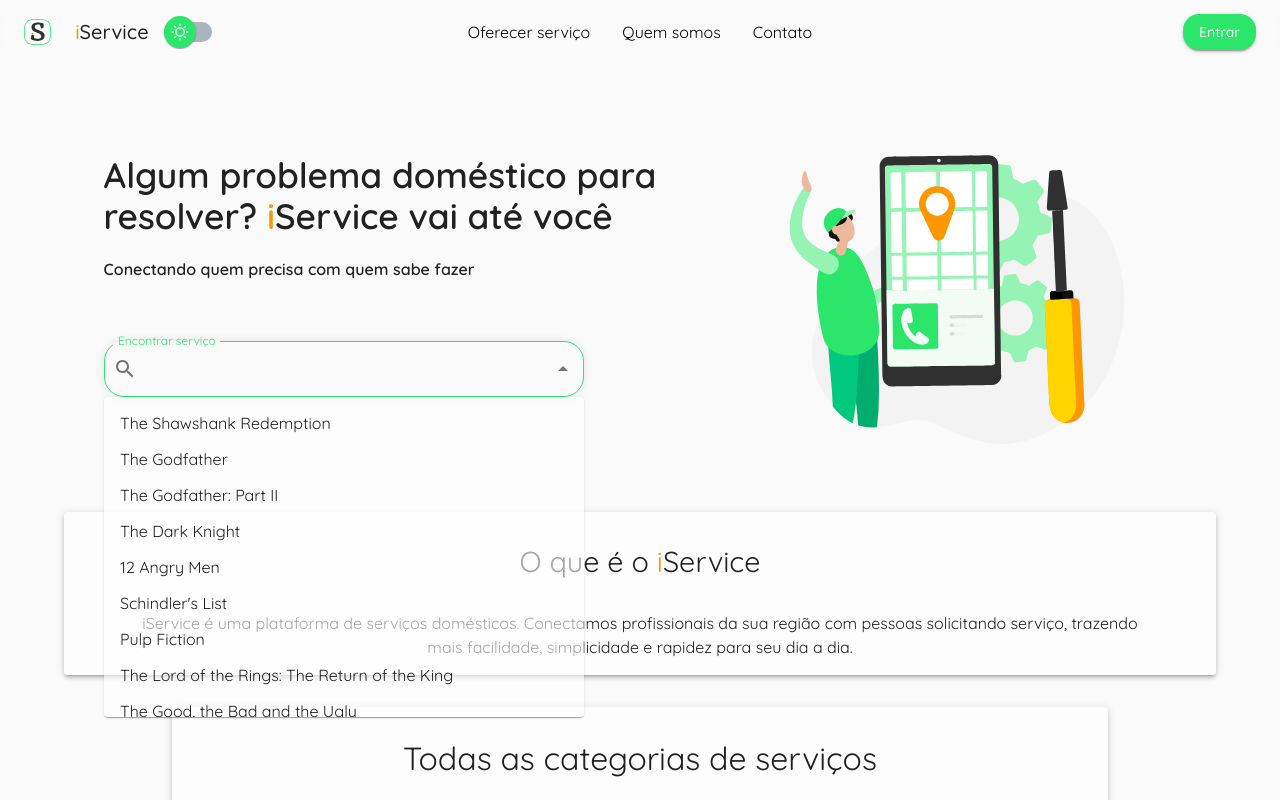
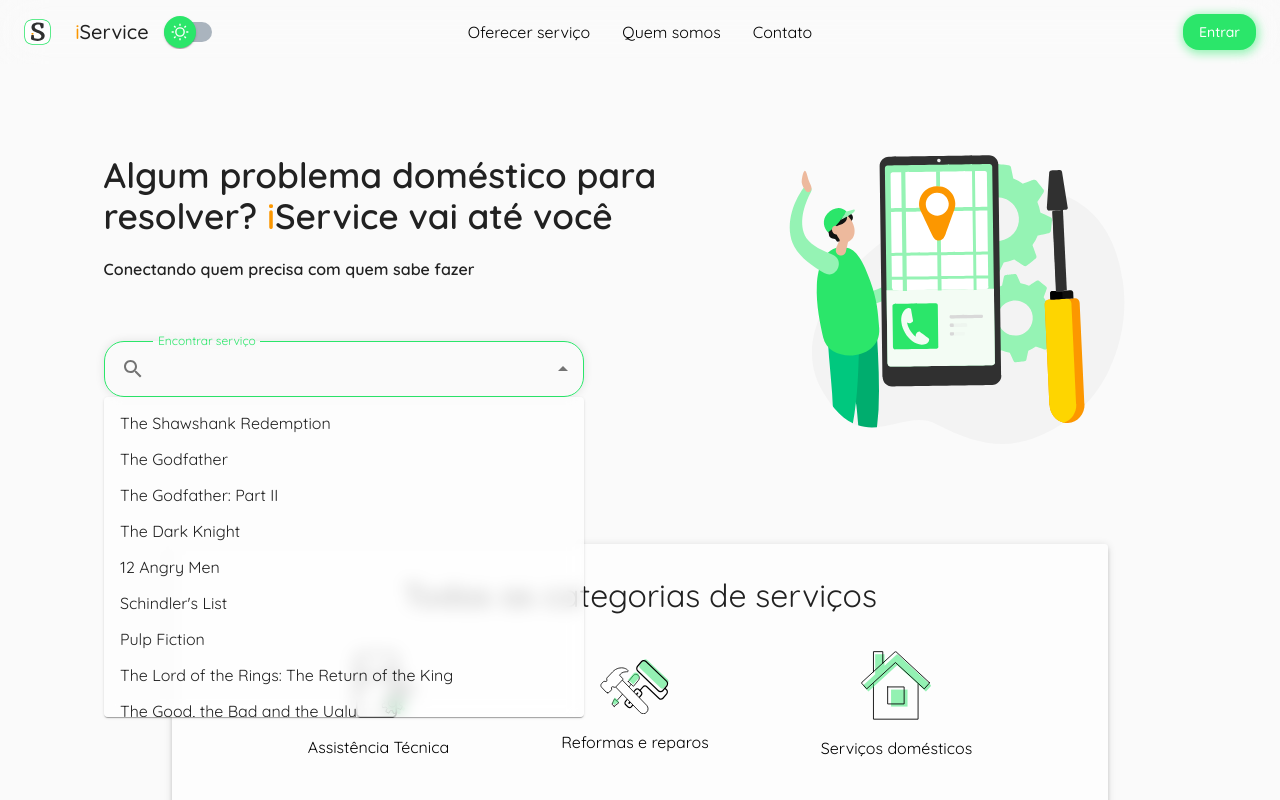
Before and after one commit to igorlamoia/iservice, a React (Vite) app: page / in a window 1280 px wide. Both pictures are taken after a click on the button 562 px from the left and 368 px from the top of the page. Shown: the top 800 px of the page. Built offline with nearby package versions, Linux system fonts and the light colour scheme.

Commit message:
separdando drawer, ajustando botoes e inputsearch

```diff
--- a/package.json
+++ b/package.json
@@ -4,7 +4,7 @@
   "version": "0.0.0",
   "type": "module",
   "scripts": {
-    "dev": "vite",
+    "dev": "vite --host",
     "build": "vite build",
     "preview": "vite preview",
     "lint": "eslint ./",
--- /dev/null
+++ b/src/components/app-bar/drawer.jsx
@@ -0,0 +1,94 @@
+import {
+  Box,
+  Divider,
+  Drawer,
+  List,
+  ListItem,
+  ListItemButton,
+  ListItemText,
+  Typography,
+} from '@mui/material';
+
+const drawerWidth = 240;
+
+export function LeftDrawer({
+  navItems,
+  handleDrawerToggle,
+  mobileOpen,
+  ...props
+}) {
+  const { window } = props;
+  const container =
+    window !== undefined ? () => window().document.body : undefined;
+
+  return (
+    <Box component="nav">
+      <Drawer
+        container={container}
+        variant="temporary"
+        color="primary"
+        open={mobileOpen}
+        onClose={handleDrawerToggle}
+        ModalProps={{
+          keepMounted: true, // Better open performance on mobile.
+        }}
+        sx={{
+          display: { xs: 'block', sm: 'none' },
+          backdropFilter: 'blur(5px)',
+          '& .MuiDrawer-paper': {
+            boxSizing: 'border-box',
+            width: drawerWidth,
+          },
+        }}
+      >
+        <Box
+          onClick={handleDrawerToggle}
+          sx={{
+            // bgcolor: 'primary.light',
+            flex: 1,
+            // backdropFilter: 'blur(20px)',
+            textAlign: 'center',
+          }}
+          // color="transparent"
+        >
+          <Typography
+            variant="h6"
+            component="div"
+            sx={{
+              my: 2,
+              display: 'flex',
+              justifyContent: 'center',
+              alignItems: 'center',
+            }}
+          >
+            <img
+              style={{
+                width: '1.5rem',
+                height: '1.5rem',
+                marginRight: '0.5rem',
+              }}
+              src="/LogoiService.svg"
+              alt="Logo iService"
+            />
+            <Typography variant="span" color="secondary">
+              i
+            </Typography>
+            Service
+          </Typography>
+          <Divider />
+          <List>
+            {navItems.map((item) => (
+              <ListItem key={item} disablePadding>
+                <ListItemButton
+                  sx={{ textAlign: 'center', color: 'primary.main' }}
+                >
+                  <ListItemText sx={{ color: 'buttonText' }} primary={item} />
+                </ListItemButton>
+              </ListItem>
+            ))}
+          </List>
+        </Box>
+      </Drawer>
+    </Box>
+  );
+}
--- a/src/components/app-bar/index.jsx
+++ b/src/components/app-bar/index.jsx
@@ -2,13 +2,8 @@
 import * as React from 'react';
 import AppBar from '@mui/material/AppBar';
 import Box from '@mui/material/Box';
-import Divider from '@mui/material/Divider';
-import Drawer from '@mui/material/Drawer';
 import IconButton from '@mui/material/IconButton';
-import List from '@mui/material/List';
-import ListItem from '@mui/material/ListItem';
-import ListItemButton from '@mui/material/ListItemButton';
-import ListItemText from '@mui/material/ListItemText';
+
 import MenuIcon from '@mui/icons-material/Menu';
 import Toolbar from '@mui/material/Toolbar';
 import Typography from '@mui/material/Typography';
@@ -17,66 +12,18 @@ import { Stack, useTheme } from '@mui/material';
 import ToggleTheme from '../toggle-theme';
 import { HideOnScroll } from './hide-on-scroll';
 import { ScrolltopIcon } from './scroll-top/scroll-to-top-icon';
+import { LeftDrawer } from './drawer';
 
-const drawerWidth = 240;
 const navItems = ['Oferecer serviço', 'Quem somos', 'Contato'];
 
 function DrawerAppBar(props) {
-  const tema = useTheme();
-  console.log(tema);
-  const { window } = props;
+  const { palette } = useTheme();
+
   const [mobileOpen, setMobileOpen] = React.useState(false);
 
   const handleDrawerToggle = () => {
     setMobileOpen(!mobileOpen);
   };
-
-  const drawer = (
-    <Box
-      onClick={handleDrawerToggle}
-      sx={{
-        // bgcolor: 'primary.light',
-        flex: 1,
-        // backdropFilter: 'blur(20px)',
-        textAlign: 'center',
-      }}
-      // color="transparent"
-    >
-      <Typography
-        variant="h6"
-        component="div"
-        sx={{
-          my: 2,
-          display: 'flex',
-          justifyContent: 'center',
-          alignItems: 'center',
-        }}
-      >
-        <img
-          style={{ width: '1.5rem', height: '1.5rem', marginRight: '0.5rem' }}
-          src="/LogoiService.svg"
-          alt="Logo iService"
-        />
-        <Typography variant="span" color="secondary">
-          i
-        </Typography>
-        Service
-      </Typography>
-      <Divider />
-      <List>
-        {navItems.map((item) => (
-          <ListItem key={item} disablePadding>
-            <ListItemButton sx={{ textAlign: 'center', color: 'primary.main' }}>
-              <ListItemText sx={{ color: 'buttonText' }} primary={item} />
-            </ListItemButton>
-          </ListItem>
-        ))}
-      </List>
-    </Box>
-  );
-
-  const container =
-    window !== undefined ? () => window().document.body : undefined;
 
   // eslint-disable-next-line react/no-unstable-nested-components
 
@@ -149,11 +96,20 @@ function DrawerAppBar(props) {
                 sx={{
                   borderRadius: '1rem',
                   ml: 'auto',
-                  boxShadow: 2,
+                  boxShadow: `1px 2px 10px 2px ${
+                    palette.mode === 'light'
+                      ? palette.primary.light
+                      : palette.primary.main
+                  }`,
+                  transition: 'transform .2s ease-in-out',
                   '&:hover': {
-                    boxShadow: 2,
-                    filter: `drop-shadow(0 0 0.4rem ${tema.palette.primary.main})`,
-                    transition: 'filter 0.25s',
+                    backgroundColor: palette.primary.main,
+                    boxShadow: `1px 2px 10px 2px ${
+                      palette.mode === 'light'
+                        ? palette.primary.light
+                        : palette.primary.main
+                    }`,
+                    transform: 'scale(0.95)',
                   },
                 }}
                 disableElevation
@@ -164,29 +120,12 @@ function DrawerAppBar(props) {
           </Toolbar>
         </AppBar>
       </HideOnScroll>
-
-      <Box component="nav">
-        <Drawer
-          container={container}
-          variant="temporary"
-          color="primary"
-          open={mobileOpen}
-          onClose={handleDrawerToggle}
-          ModalProps={{
-            keepMounted: true, // Better open performance on mobile.
-          }}
-          sx={{
-            display: { xs: 'block', sm: 'none' },
-            backdropFilter: 'blur(5px)',
-            '& .MuiDrawer-paper': {
-              boxSizing: 'border-box',
-              width: drawerWidth,
-            },
-          }}
-        >
-          {drawer}
-        </Drawer>
-      </Box>
+      <LeftDrawer
+        mobileOpen={mobileOpen}
+        handleDrawerToggle={handleDrawerToggle}
+        {...props}
+        navItems={navItems}
+      />
       <ScrolltopIcon />
     </Box>
   );
--- a/src/components/footer/index.jsx
+++ b/src/components/footer/index.jsx
@@ -1,6 +1,12 @@
 import React from 'react';
 import './style.scss';
-import { Box, Button, IconButton, useTheme } from '@mui/material';
+import {
+  Box,
+  Button,
+  IconButton,
+  ListItemButton,
+  useTheme,
+} from '@mui/material';
 
 import TwitterSVG from '../../assets/twitter-icon';
 import InstagramSVG from '../../assets/instagram-icon';
@@ -25,13 +31,13 @@ export default function Footer() {
       <div className="main">
         <ul>
           <li>
-            <Button type="button">Quem somos</Button>
+            <ListItemButton type="button">Quem somos</ListItemButton>
           </li>
           <li>
-            <Button type="button">Trabalhe conosco</Button>
+            <ListItemButton type="button">Trabalhe conosco</ListItemButton>
           </li>
           <li>
-            <Button type="button">Assistência</Button>
+            <ListItemButton type="button">Assistência</ListItemButton>
           </li>
         </ul>
         <p className="about">
@@ -40,13 +46,15 @@ export default function Footer() {
         </p>
         <ul>
           <li>
-            <Button type="button">Termos de uso</Button>
+            <ListItemButton type="button">Termos de uso</ListItemButton>
           </li>
           <li>
-            <Button type="button">Política de privacidade</Button>
+            <ListItemButton type="button">
+              Política de privacidade
+            </ListItemButton>
           </li>
           <li>
-            <Button type="button">Enviar feedback</Button>
+            <ListItemButton type="button">Enviar feedback</ListItemButton>
           </li>
         </ul>
       </div>
--- a/src/components/search-input/index.jsx
+++ b/src/components/search-input/index.jsx
@@ -7,123 +7,108 @@ import {
   Autocomplete,
   CircularProgress,
   InputAdornment,
+  Paper,
   styled,
   TextField,
 } from '@mui/material';
 import SearchIcon from '@mui/icons-material/Search';
-import { AccountCircle } from '@mui/icons-material';
 
 export default function SearchInput() {
   const [loading, setLoading] = useState(false);
-
-  const StyledAutocomplete = styled(Autocomplete)({
-    '& .MuiInputLabel-outlined:not(.MuiInputLabel-shrink)': {
-      // Default transform is "translate(14px, 20px) scale(1)""
-      // This lines up the label with the initial cursor position in the input
-      // after changing its padding-left.
-      // transform: 'translate(34px, 20px) scale(1);',
-    },
-    '& ..MuiAutocomplete-paper': {
-      backgroundColor: 'red',
-    },
-    '& .MuiAutocomplete-inputRoot': {
-      // color: 'purple',
-      // This matches the specificity of the default styles at https://github.com/mui-org/material-ui/blob/v4.11.3/packages/material-ui-lab/src/Autocomplete/Autocomplete.js#L90
-      '&[class*="MuiOutlinedInput-root"] .MuiAutocomplete-input:first-child': {
-        // Default left padding is 6px
-        paddingLeft: 90,
-      },
-      '& .MuiOutlinedInput-notchedOutline': {
-        boxShadow: '0px 0px 10px rgba(0, 0, 0, 0.1)',
-        // borderColor: 'yellow',
-        borderWidth: 0,
-        borderRadius: 20,
-      },
-      '&:hover .MuiOutlinedInput-notchedOutline': {},
-      '&.Mui-focused .MuiOutlinedInput-notchedOutline': {
-        borderWidth: 1,
-      },
-      '.MuiAutocomplete-option': {
-        color: 'white',
-      },
-      '.MuiAutocomplete-inputRoot': {
-        // color: 'white',
-      },
-      '.MuiAutocomplete-clearIndicator': {
-        // color: 'white',
-      },
-      '.MuiAutocomplete-popupIndicator': {
-        // color: 'white',
-      },
-      '.MuiAutocomplete-listbox': {
-        color: 'red',
-      },
-    },
-  });
-
-  const ValidationTextField = styled(TextField)({
-    // '& input:filed': {
-    //   color: 'red',
-    // },
-    // '& input + fieldset': {
-    //   borderColor: 'green',
-    //   borderWidth: 0,
-    //   // p: 20,
-    //   borderRadius: 10,
-    // },
-    // 'label + &': {
-    //   marginBot: 3,
-    // },
-    // '& input:focus:valid + fieldset': {
-    //   // borderLeftWidth: 6,
-    //   borderWidth: 1,
-    //   padding: '4px !important', // override inline-style
-    // },
-  });
-
   return (
     <StyledAutocomplete
-      disablePortal
-      id="combo-box-demo"
+      // disablePortal
       options={top100Films}
       sx={{
         width: { xs: '100%', sm: '100%', md: 480 },
         mt: 2,
         py: 3,
-        // boxShadow: '0px 0px 10px rgba(0, 0, 0, 0.1)',
         border: 'none',
         borderRadius: 10,
-        // bgcolor: 'red',
       }}
+      PaperComponent={CustomPaper}
       // freeSolo
       renderInput={(params) => (
-        <ValidationTextField
+        <TextField
           {...params}
+          // shrink={true}
           label="Encontrar serviço"
+          InputLabelProps={{
+            ...params.InputLabelProps,
+            sx: {
+              position: 'absolute',
+              left: '40px',
+              backdropFilter: 'blur(20px)',
+            },
+          }}
           InputProps={{
             ...params.InputProps,
             endAdornment: (
               <>
+                <InputAdornment
+                  sx={{ position: 'absolute', ml: 1 }}
+                  position="start"
+                >
+                  <SearchIcon />
+                </InputAdornment>
                 {loading ? (
                   <CircularProgress color="inherit" size={20} />
                 ) : null}
                 {params.InputProps.endAdornment}
               </>
             ),
-            startAdornment: (
-              <>
-                <InputAdornment position="start">
-                  <SearchIcon />
-                </InputAdornment>
-                {params.InputProps.startAdornment}
-              </>
-            ),
+          }}
+          sx={{
+            '& legend': { m: 5 },
+            '& fieldset': {
+              boxShadow: '0px 0px 10px rgba(0, 0, 0, 0.1)',
+            },
           }}
         />
       )}
     />
   );
 }
+
+function CustomPaper(props) {
+  return (
+    <Paper
+      elevation={1}
+      sx={{ backdropFilter: 'blur(8px)', my: { xs: 1, sm: 0 } }}
+      {...props}
+    />
+  );
+}
+
+const StyledAutocomplete = styled(Autocomplete)({
+  '& MuiFormLabel-root MuiInputLabel-root MuiInputLabel-formControl MuiInputLabel-animated MuiInputLabel-shrink MuiInputLabel-outlined':
+    {
+      backgroundColor: 'secondary.main',
+    },
+
+  '& .MuiAutocomplete-inputRoot': {
+    // This matches the specificity of the default styles at https://github.com/mui-org/material-ui/blob/v4.11.3/packages/material-ui-lab/src/Autocomplete/Autocomplete.js#L90
+    '&[class*="MuiOutlinedInput-root"] .MuiAutocomplete-input:first-child': {
+      // Default left padding is 6px
+      paddingLeft: '45px',
+    },
+    '& MuiAutocomplete.popper': {
+      backgroundColor: 'red',
+    },
+    '&[class*="MuiOutlinedInput-root"] MuiInputLabel-animated MuiInputLabel-shrink MuiInputLabel-outlined':
+      {
+        backgroundColor: 'red',
+      },
+    '& .MuiOutlinedInput-notchedOutline': {
+      borderWidth: 0,
+      borderRadius: 20,
+    },
+    '&:hover .MuiOutlinedInput-notchedOutline': {},
+    '&.Mui-focused .MuiOutlinedInput-notchedOutline': {
+      borderWidth: 1,
+    },
+  },
+});
 const top100Films = [
   { label: 'The Shawshank Redemption', year: 1994 },
   { label: 'The Godfather', year: 1972 },
--- a/src/components/worker-card/index.jsx
+++ b/src/components/worker-card/index.jsx
@@ -56,6 +56,7 @@ export default function WorkerCard() {
             className="more-info"
             sx={{
               bgcolor: palette.primary.main,
+              transition: 'filter .3s ease',
               '&:hover': {
                 bgcolor: palette.primary.dark,
                 filter: `drop-shadow(0px 0px 0.6rem ${palette.primary.main})`,
@@ -76,8 +77,20 @@ export default function WorkerCard() {
             sx={{
               color: 'black',
               fontWeight: 600,
+              boxShadow: 0,
               borderRadius: 1.7,
+              transition: 'transform .2s ease-in-out',
+              // boxShadow: 0,
+              // boxShadow: `1px 1px 5px 2px ${palette.shadow.main}`,
+              '&:hover': {
+                boxShadow: 0,
+                // boxShadow: `1px 1px 5px 2px ${palette.shadow.main}`,
+                bgcolor: palette.primary.dark,
+                transform: 'scale(0.99)',
+                // filter: `drop-shadow(0px 0px 0.6rem ${palette.primary.main})`,
+              },
             }}
+            elevation={0}
           >
             Solicitar Orçamento
           </Button>
--- a/src/components/worker-card/style.scss
+++ b/src/components/worker-card/style.scss
@@ -7,7 +7,7 @@ div.card-body {
   flex-direction: column;
   box-shadow: 1px 2px 7px var(--color-shadow-light);
   &[mode='dark'] {
-    box-shadow: 1px 2px 7px red !important;
+    // box-shadow: 1px 2px 7px red !important;
     // background-color: rgba(0, 0, 0, 0.5);
     // backdrop-filter: blur(16px);
     // -webkit-backdrop-filter: blur(16px);
--- a/src/global/theme.js
+++ b/src/global/theme.js
@@ -33,6 +33,9 @@ export const getTheme = (mode) => ({
             hint: 'rgba(0, 0, 0, 0.38)',
           },
           // buttonText: 'rgba(0, 0, 0, 0.87)',
+          shadow: {
+            main: '#d9d9d9',
+          },
         }
       : {
           // background-image: linear-gradient(to right top, #141e1e, #162827, #183230, #1a3d38, #1d4840);
@@ -42,8 +45,11 @@ export const getTheme = (mode) => ({
             main: 'rgb(9,9,10)',
             light: '#1F2A37',
           },
+          shadow: {
+            main: 'rgba(5, 5, 5, 0.9)',
+          },
           primary: {
-            light: 'rgba(149, 243, 180, 1)',
+            light: 'rgba(43, 230, 106, 1)',
             main: 'rgba(0, 200, 126, 1)',
             dark: 'rgba(43, 230, 106, 1)',
             contrastText: '#fff',
--- a/src/pages/home/index.jsx
+++ b/src/pages/home/index.jsx
@@ -36,7 +36,7 @@ export default function Home() {
           </div>
           <LottieAnimacao animationData={iServiceLottie} className="lottie" />
         </Container>
-        <AboutUs></AboutUs>
+        {/* <AboutUs></AboutUs> */}
         <div className="categorias-div">
           <Categorias />
         </div>
```
